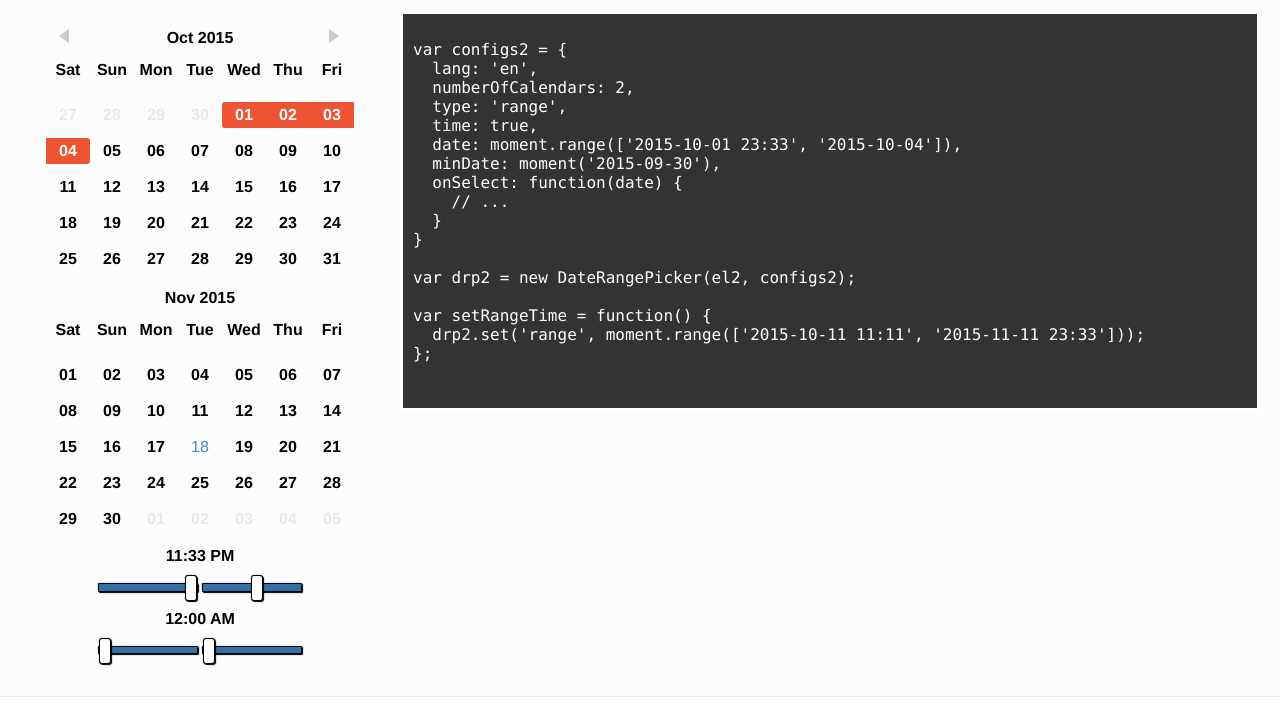
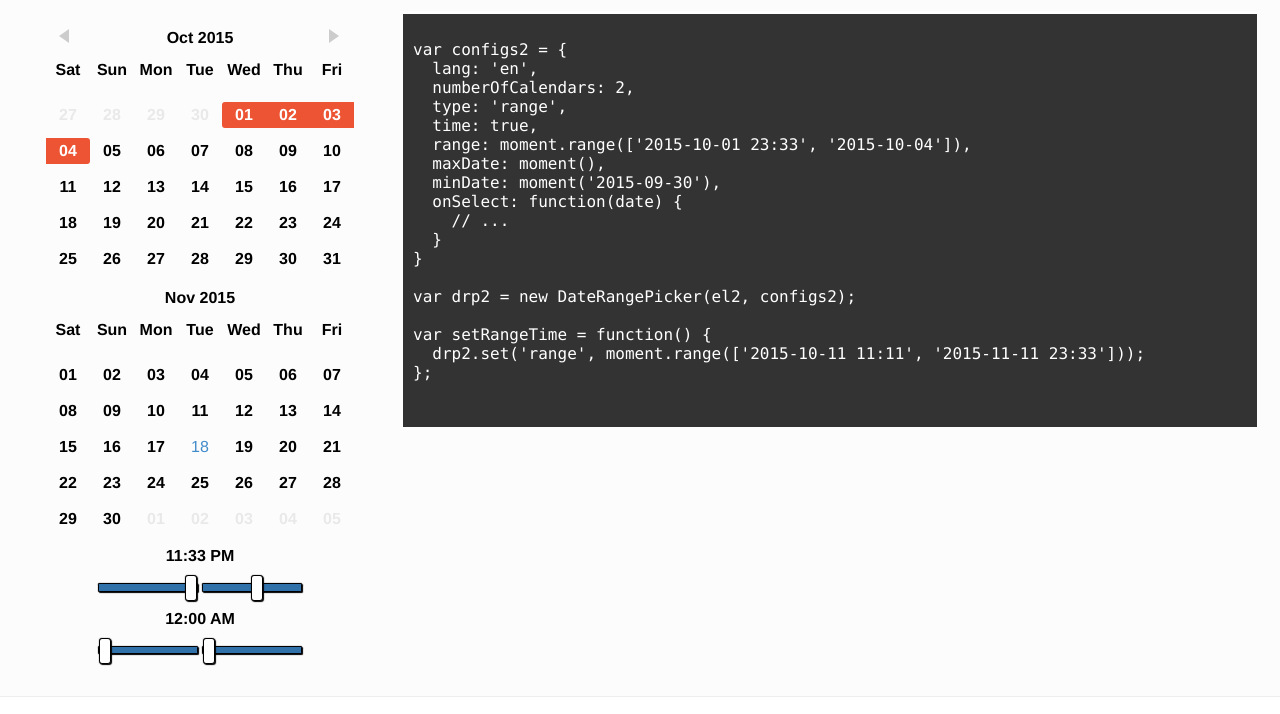
Before and after one commit to youngerheart/daterangepicker, a website: page index.html in a window 1280 px wide. Shown: the part 826-1540 px from the top of the page. Drawn offline with Linux system fonts and the light colour scheme.

Commit message:
修改demo

```diff
--- a/index.html
+++ b/index.html
@@ -59,6 +59,7 @@ var configs1 = {
   time: true,
   date: moment('2015-10-01 23:33'),
   maxDate: moment(),
+  minDate: moment('2015-09-30'),
   onSelect: function(date) {
     // ...
   }
@@ -86,7 +87,8 @@ var configs2 = {
   numberOfCalendars: 2,
   type: 'range',
   time: true,
-  date: moment.range(['2015-10-01 23:33', '2015-10-04']),
+  range: moment.range(['2015-10-01 23:33', '2015-10-04']),
+  maxDate: moment(),
   minDate: moment('2015-09-30'),
   onSelect: function(date) {
     // ...
@@ -115,6 +117,7 @@ var configs3 = {
   type: 'terminal',
   range: moment.range(['2015-10-03', '2015-10-07']),
   maxDate: moment(),
+  minDate: moment('2015-09-30'),
   onSelect: function(date) {
     // ...
   }
@@ -145,6 +148,7 @@ var drp3 = new DateRangePicker(el3, configs3);
       type: 'single', // single, range, terminal 是单选，选择时间区域，还是规定时间区域改变时间起止
       date: moment('2015-10-01 23:33'), // 已经选定的momentrange区间，仅在range与terminal时有效
       maxDate: moment(),
+      minDate: moment('2015-09-30'),
       onSelect: function(date) {
         setValue(input1, date);
       }
@@ -155,6 +159,7 @@ var drp3 = new DateRangePicker(el3, configs3);
       time: true,
       type: 'range',
       range: moment.range(['2015-10-01 23:33', '2015-10-04']),
+      maxDate: moment(),
       minDate: moment('2015-09-30'),
       onSelect: function(range) {
         setValue(input2, range);
@@ -166,6 +171,7 @@ var drp3 = new DateRangePicker(el3, configs3);
       type: 'terminal',
       range: moment.range(['2015-10-03', '2015-10-07']),
       maxDate: moment(),
+      minDate: moment('2015-09-30'),
       onSelect: function(range) {
         setValue(input3, range);
       }
```
Also changed, not shown: dist/daterangepicker.min.js.
